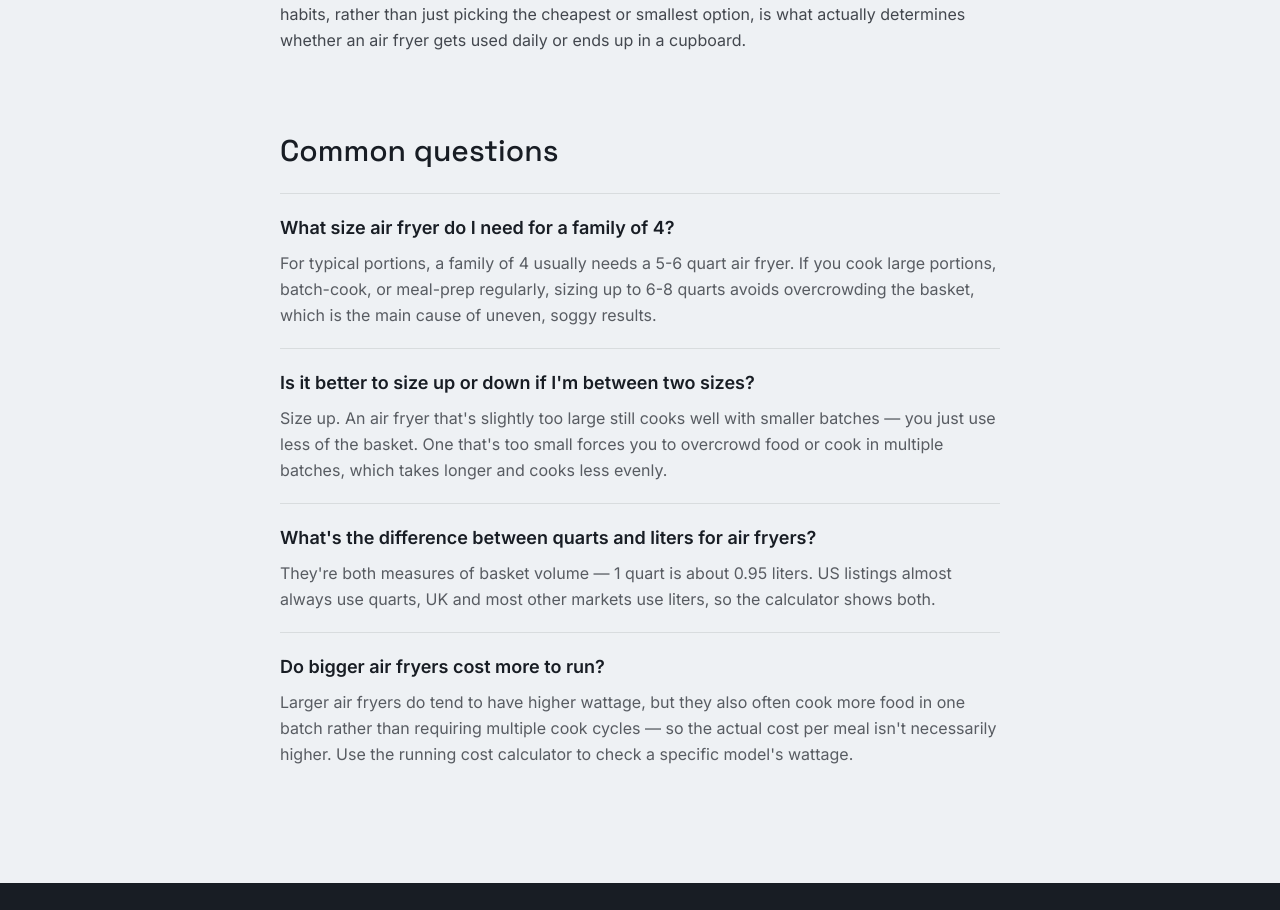
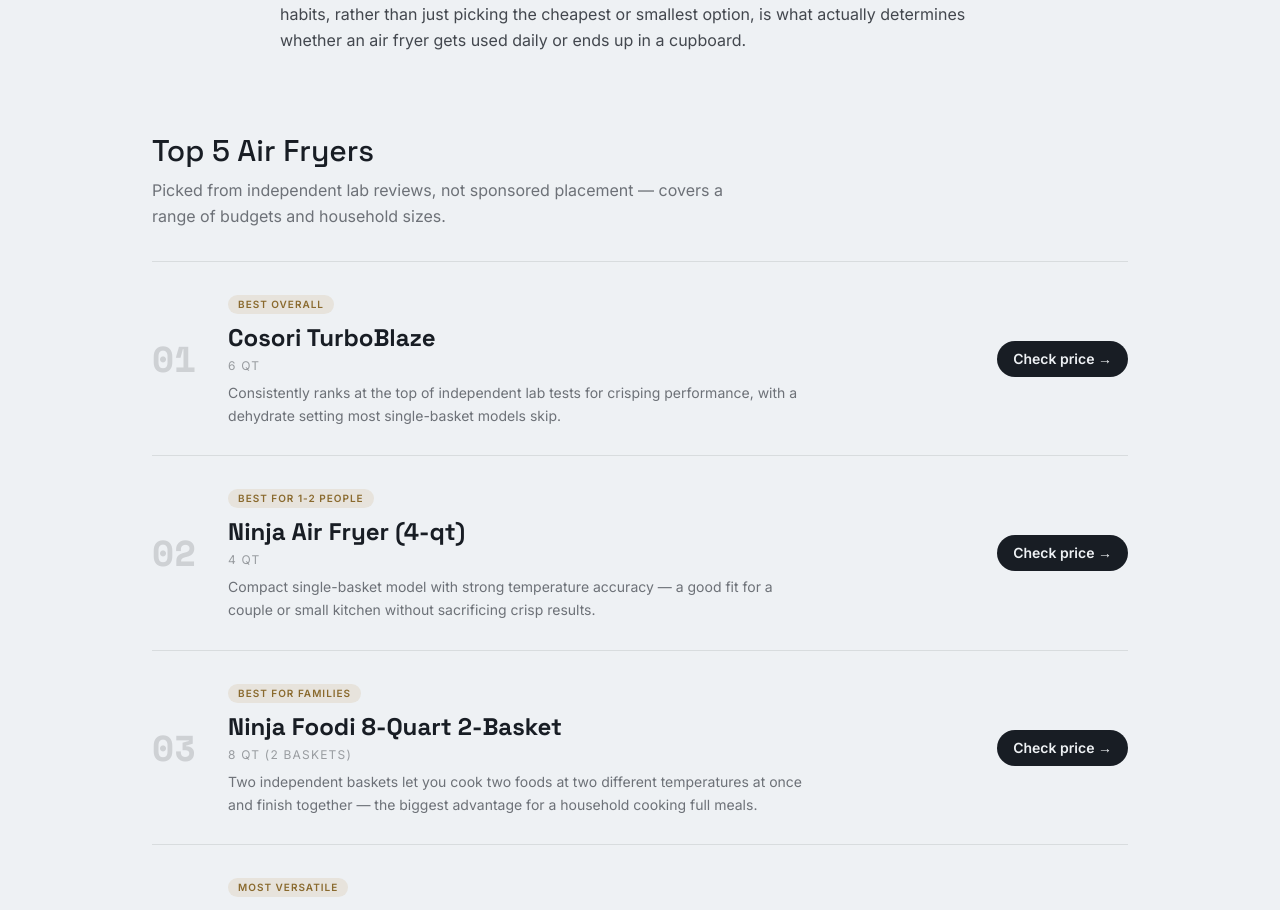
Before and after one commit to steve711-web/airfryer, a Next.js app: page /air-fryer-size-calculator in a window 1280 px wide. Shown: the part 1062-1972 px from the top of the page. Built offline with nearby package versions, Linux system fonts and the light colour scheme.

Commit message:
Add Top 5 Air Fryers section and Ninja FAQ entries across all three tool pages

```diff
--- a/app/air-fryer-size-calculator/page.tsx
+++ b/app/air-fryer-size-calculator/page.tsx
@@ -1,5 +1,6 @@
 import type { Metadata } from "next";
 import SizeFinderWidget from "@/components/SizeFinderWidget";
+import TopAirFryers from "@/components/TopAirFryers";
 
 export const metadata: Metadata = {
   title: "What Size Air Fryer Do I Need? — Air Fryer Size Calculator",
@@ -24,12 +25,15 @@
     q: "Do bigger air fryers cost more to run?",
     a: "Larger air fryers do tend to have higher wattage, but they also often cook more food in one batch rather than requiring multiple cook cycles — so the actual cost per meal isn't necessarily higher. Use the running cost calculator to check a specific model's wattage.",
   },
+  {
+    q: "What size Ninja air fryer should I get?",
+    a: "The same household-size guidance applies regardless of brand: 2-4 quarts for one person, 4-6 quarts for a couple, 6-8 quarts for a family of four, and 8+ quarts (often a dual-basket model) for larger households or batch cooking. Ninja's dual-basket models are worth considering if you regularly cook two different foods at once.",
+  },
 ];
 
 export default function SizeCalculatorPage() {
   return (
     <main className="min-h-screen bg-cream">
-
       <section className="mx-auto max-w-3xl px-6 pb-4 pt-14 text-center">
         <h1 className="font-display text-5xl font-medium tracking-tight text-panel sm:text-6xl">
           What size air fryer do you need?
@@ -56,6 +60,20 @@
           household size and typical portion habits, rather than just picking the cheapest or
           smallest option, is what actually determines whether an air fryer gets used daily or
           ends up in a cupboard.
+        </p>
+      </section>
+
+      <section className="mx-auto max-w-5xl px-6 pb-24">
+        <h2 className="font-display text-3xl font-medium text-panel">Top 5 Air Fryers</h2>
+        <p className="mt-2 max-w-xl font-body text-base leading-relaxed text-panel/60">
+          Picked from independent lab reviews, not sponsored placement — covers a range of
+          budgets and household sizes.
+        </p>
+        <div className="mt-8">
+          <TopAirFryers />
+        </div>
+        <p className="mt-4 text-xs text-panel/30">
+          As an Amazon Associate, this site may earn from qualifying purchases.
         </p>
       </section>
 
--- a/app/air-fryer-wattage-cost/page.tsx
+++ b/app/air-fryer-wattage-cost/page.tsx
@@ -1,5 +1,6 @@
 import type { Metadata } from "next";
 import WattageCostWidget from "@/components/WattageCostWidget";
+import TopAirFryers from "@/components/TopAirFryers";
 
 export const metadata: Metadata = {
   title: "Air Fryer Running Cost Calculator — Electricity Cost Per Use",
@@ -24,12 +25,15 @@
     q: "Why does the calculator use less than the full wattage?",
     a: "Air fryers don't draw their full rated wattage for the entire cook time — they cycle on and off once they reach temperature, similar to an oven's thermostat. The calculator applies a realistic duty-cycle adjustment instead of assuming full power the whole time, which would overstate the actual cost.",
   },
+  {
+    q: "Does a Ninja air fryer use more electricity than other brands?",
+    a: "Not meaningfully. Ninja air fryers typically draw 1,400-1,800 watts, which is in line with most other major brands — the biggest factor in running cost is wattage and cook time, not the brand itself. Enter your specific model's wattage above for an exact figure.",
+  },
 ];
 
 export default function WattageCostPage() {
   return (
     <main className="min-h-screen bg-cream">
-
       <section className="mx-auto max-w-3xl px-6 pb-4 pt-14 text-center">
         <h1 className="font-display text-5xl font-medium tracking-tight text-panel sm:text-6xl">
           Air fryer running cost calculator
@@ -56,6 +60,20 @@
           above also accounts for the fact that air fryers cycle their heating element on and off
           rather than running at full power continuously, giving a more realistic cost than a
           simple wattage-times-time calculation.
+        </p>
+      </section>
+
+      <section className="mx-auto max-w-5xl px-6 pb-24">
+        <h2 className="font-display text-3xl font-medium text-panel">Top 5 Air Fryers</h2>
+        <p className="mt-2 max-w-xl font-body text-base leading-relaxed text-panel/60">
+          Picked from independent lab reviews, not sponsored placement — covers a range of
+          budgets and household sizes.
+        </p>
+        <div className="mt-8">
+          <TopAirFryers />
+        </div>
+        <p className="mt-4 text-xs text-panel/30">
+          As an Amazon Associate, this site may earn from qualifying purchases.
         </p>
       </section>
 
--- a/app/oven-to-air-fryer/page.tsx
+++ b/app/oven-to-air-fryer/page.tsx
@@ -2,6 +2,7 @@
 import ConverterWidget from "@/components/ConverterWidget";
 import FoodQuickReference from "@/components/FoodQuickReference";
 import ConversionChartTable from "@/components/ConversionChartTable";
+import TopAirFryers from "@/components/TopAirFryers";
 
 export const metadata: Metadata = {
   title: "Oven to Air Fryer Conversion Calculator | Free Temp & Time Chart",
@@ -114,6 +115,22 @@
         </a>
       </section>
 
+      <section className="mt-20">
+        <h2 className="font-display text-2xl font-semibold tracking-[-0.01em] text-panel">
+          Top 5 Air Fryers
+        </h2>
+        <p className="mt-2 max-w-xl text-sm text-panel/50">
+          Picked from independent lab reviews, not sponsored placement — covers a range of
+          budgets and household sizes.
+        </p>
+        <div className="mt-8">
+          <TopAirFryers />
+        </div>
+        <p className="mt-4 text-xs text-panel/30">
+          As an Amazon Associate, this site may earn from qualifying purchases.
+        </p>
+      </section>
+
       <section className="mt-20 max-w-3xl">
         <h2 className="font-display text-2xl font-semibold tracking-[-0.01em] text-panel">
           Frequently Asked Questions
--- /dev/null
+++ b/components/TopAirFryers.tsx
@@ -0,0 +1,38 @@
+import { topAirFryers } from "@/lib/topAirFryers";
+
+export default function TopAirFryers() {
+  return (
+    <div className="divide-y divide-panel/10 border-y border-panel/10">
+      {topAirFryers.map((pick) => (
+        <div
+          key={pick.id}
+          className="grid items-start gap-3 py-7 sm:grid-cols-[auto_1fr_auto] sm:items-center sm:gap-8"
+        >
+          <span className="font-readout text-3xl font-bold text-panel/15 sm:text-4xl">
+            {String(pick.rank).padStart(2, "0")}
+          </span>
+          <div>
+            <span className="inline-flex items-center rounded-full bg-brass/15 px-2.5 py-0.5 text-[10px] font-semibold uppercase tracking-widest text-[#8A6A2E]">
+              {pick.bestFor}
+            </span>
+            <h3 className="mt-2 font-display text-xl font-semibold text-panel sm:text-2xl">
+              {pick.name}
+            </h3>
+            <p className="mt-1 text-xs uppercase tracking-widest text-panel/40">
+              {pick.capacity}
+            </p>
+            <p className="mt-2 max-w-xl text-sm leading-relaxed text-panel/60">{pick.note}</p>
+          </div>
+          <a
+            href={pick.amazonSearch}
+            target="_blank"
+            rel="nofollow sponsored noopener"
+            className="inline-flex items-center gap-1.5 whitespace-nowrap rounded-full bg-panel px-4 py-2 text-sm font-semibold text-cream transition-colors hover:bg-signal sm:justify-self-end"
+          >
+            Check price →
+          </a>
+        </div>
+      ))}
+    </div>
+  );
+}
--- /dev/null
+++ b/lib/topAirFryers.ts
@@ -0,0 +1,57 @@
+export interface AirFryerPick {
+  id: string;
+  rank: number;
+  name: string;
+  capacity: string;
+  bestFor: string;
+  note: string;
+  amazonSearch: string;
+}
+
+export const topAirFryers: AirFryerPick[] = [
+  {
+    id: "cosori-turboblaze",
+    rank: 1,
+    name: "Cosori TurboBlaze",
+    capacity: "6 qt",
+    bestFor: "Best overall",
+    note: "Consistently ranks at the top of independent lab tests for crisping performance, with a dehydrate setting most single-basket models skip.",
+    amazonSearch: "https://www.amazon.com/s?k=Cosori+TurboBlaze+air+fryer",
+  },
+  {
+    id: "ninja-af",
+    rank: 2,
+    name: "Ninja Air Fryer (4-qt)",
+    capacity: "4 qt",
+    bestFor: "Best for 1-2 people",
+    note: "Compact single-basket model with strong temperature accuracy — a good fit for a couple or small kitchen without sacrificing crisp results.",
+    amazonSearch: "https://www.amazon.com/s?k=Ninja+Air+Fryer+4+quart",
+  },
+  {
+    id: "ninja-foodi-8qt",
+    rank: 3,
+    name: "Ninja Foodi 8-Quart 2-Basket",
+    capacity: "8 qt (2 baskets)",
+    bestFor: "Best for families",
+    note: "Two independent baskets let you cook two foods at two different temperatures at once and finish together — the biggest advantage for a household cooking full meals.",
+    amazonSearch: "https://www.amazon.com/s?k=Ninja+Foodi+8+Quart+2+Basket+air+fryer",
+  },
+  {
+    id: "instant-vortex-plus",
+    rank: 4,
+    name: "Instant Pot Vortex Plus",
+    capacity: "6 qt",
+    bestFor: "Most versatile",
+    note: "Adds roast, bake, broil, and dehydrate modes on top of air frying, from the brand best known for kitchen reliability.",
+    amazonSearch: "https://www.amazon.com/s?k=Instant+Pot+Vortex+Plus+air+fryer",
+  },
+  {
+    id: "chefman-compact",
+    rank: 5,
+    name: "Chefman Compact (2-qt)",
+    capacity: "2 qt",
+    bestFor: "Best budget pick",
+    note: "The cheapest way to try air frying without committing counter space — a solid choice for one person or a dorm-style kitchen.",
+    amazonSearch: "https://www.amazon.com/s?k=Chefman+2+quart+air+fryer",
+  },
+];
```
